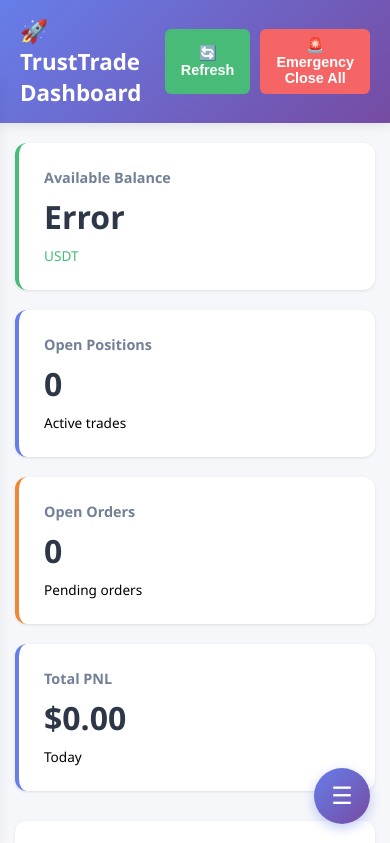
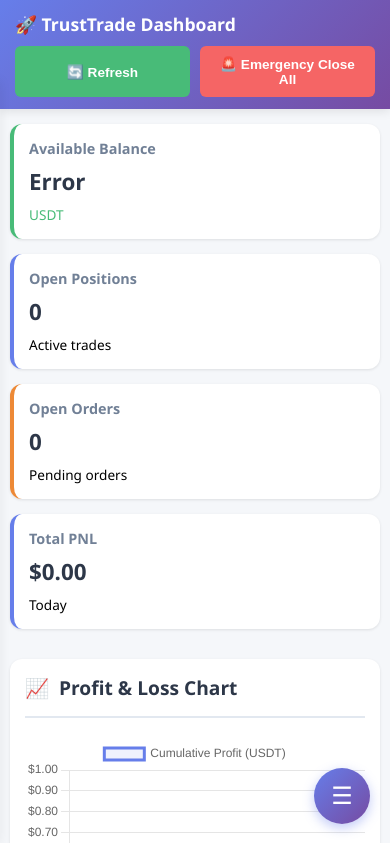
Before and after one commit to tharindu825/TrustTrade_java, a website: page src/web/dashboard.html in a window 390 px wide. Shown: the top 843 px of the page. Drawn offline with nearby package versions, Linux system fonts and the light colour scheme; no server answers.

Commit message:
Responsiveness to all devices

```diff
--- a/src/web/dashboard.html
+++ b/src/web/dashboard.html
@@ -311,28 +311,109 @@
             }
 
             .content {
-                padding: 20px 15px;
+                padding: 15px 10px;
+            }
+
+            .stats-grid {
+                grid-template-columns: 1fr;
+                gap: 15px;
+            }
+
+            .header {
+                padding: 12px 15px;
+            }
+
+            .header h1 {
+                font-size: 1.3em;
+            }
+
+            .header>div {
+                flex-direction: column;
+                gap: 10px;
+                align-items: stretch !important;
+            }
+
+            .header>div>div {
+                display: flex;
+                gap: 8px;
+                width: 100%;
+            }
+
+            .header .btn {
+                flex: 1;
+                font-size: 0.85em;
+                padding: 10px 12px;
+            }
+
+            .card {
+                padding: 15px;
+                margin-bottom: 15px;
+            }
+
+            .card-header {
+                flex-direction: column;
+                align-items: flex-start;
+                gap: 10px;
+            }
+
+            .card-header h2 {
+                font-size: 1.2em;
+            }
+
+            table {
+                font-size: 0.8em;
+                display: block;
+                overflow-x: auto;
+                white-space: nowrap;
+            }
+
+            th,
+            td {
+                padding: 8px 6px;
+            }
+
+            .stat-card {
+                padding: 18px;
+            }
+
+            .stat-value {
+                font-size: 1.6em;
+            }
+
+            .chart-container {
+                height: 250px;
+            }
+        }
+
+        @media (max-width: 480px) {
+            .header h1 {
+                font-size: 1.1em;
             }
 
             .stats-grid {
                 grid-template-columns: 1fr;
             }
 
-            .header {
-                padding: 15px 20px;
+            .stat-card {
+                padding: 15px;
             }
 
-            .header h1 {
+            .stat-value {
                 font-size: 1.4em;
             }
 
             table {
-                font-size: 0.85em;
+                font-size: 0.75em;
             }
 
             th,
             td {
-                padding: 10px 8px;
+                padding: 6px 4px;
+            }
+
+            .btn {
+                font-size: 0.8em;
+                padding: 8px 10px;
             }
         }
 
```
